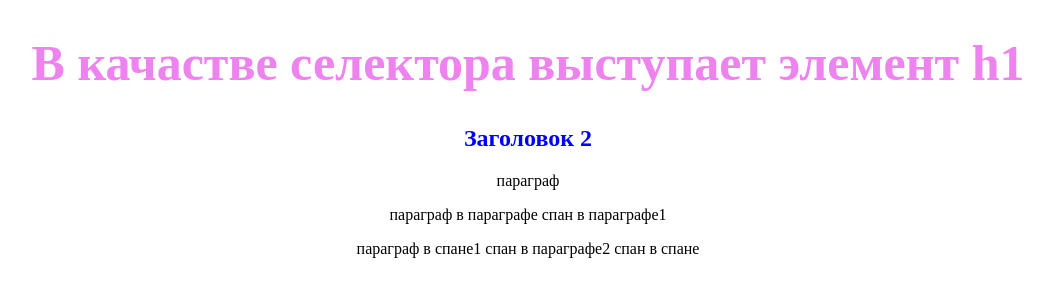
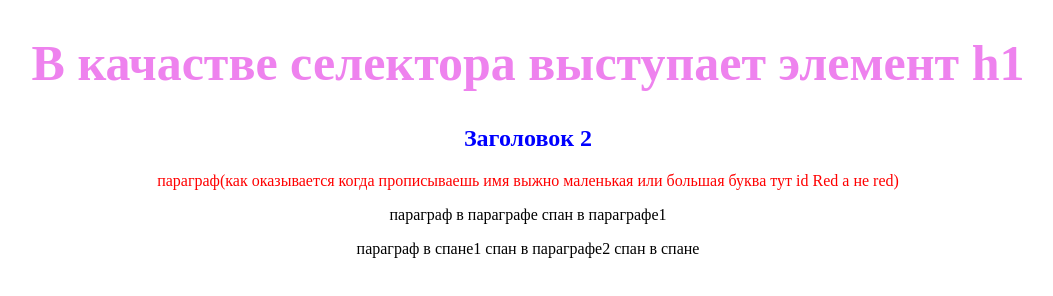
Before and after one commit to ponomarovs87/lesson4, a plain HTML site: page index.html in a window 1280 px wide. Shown: the whole page, without its empty margins (112-1165 px from the left). Drawn offline with Linux system fonts and the light colour scheme.

Commit message:
red-text

```diff
--- a/index.html
+++ b/index.html
@@ -11,7 +11,7 @@
 <body>
     <h1>В качастве селектора выступает элемент h1</h1>
     <h2 class="colorblue">Зaголовок 2</h2>
-    <p>параграф
+    <p id="Red">параграф(как оказывается когда прописываешь имя выжно маленькая или большая буква тут id Red а не red)
     <p>параграф в параграфе
         <span>спан в параграфе1
             <p>параграф в спане1
```
